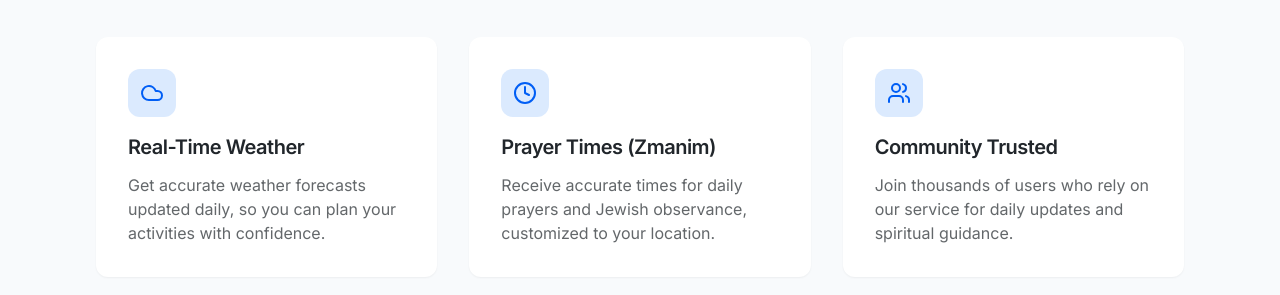
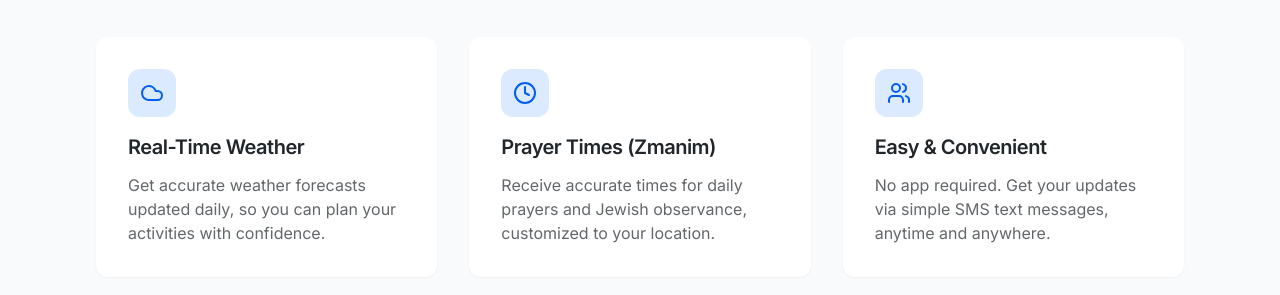
Before and after one commit to lowensohn269-blip/Your-daily-Text, a React (Vite) app: page / in a window 1280 px wide. Shown: the part 1560-1855 px from the top of the page. Built offline with nearby package versions, Linux system fonts and the light colour scheme.

Commit message:
Update community section heading and description text

```diff
--- a/client/pages/Index.tsx
+++ b/client/pages/Index.tsx
@@ -204,9 +204,9 @@ export default function Index() {
                 <div className="bg-blue-100 w-12 h-12 rounded-lg flex items-center justify-center mb-4">
                   <Users className="w-6 h-6 text-primary" />
                 </div>
-                <h3 className="text-xl font-semibold mb-3">Community Trusted</h3>
+                <h3 className="text-xl font-semibold mb-3">Easy & Convenient</h3>
                 <p className="text-foreground/70">
-                  Join thousands of users who rely on our service for daily updates and spiritual guidance.
+                  No app required. Get your updates via simple SMS text messages, anytime and anywhere.
                 </p>
               </div>
             </div>
```
